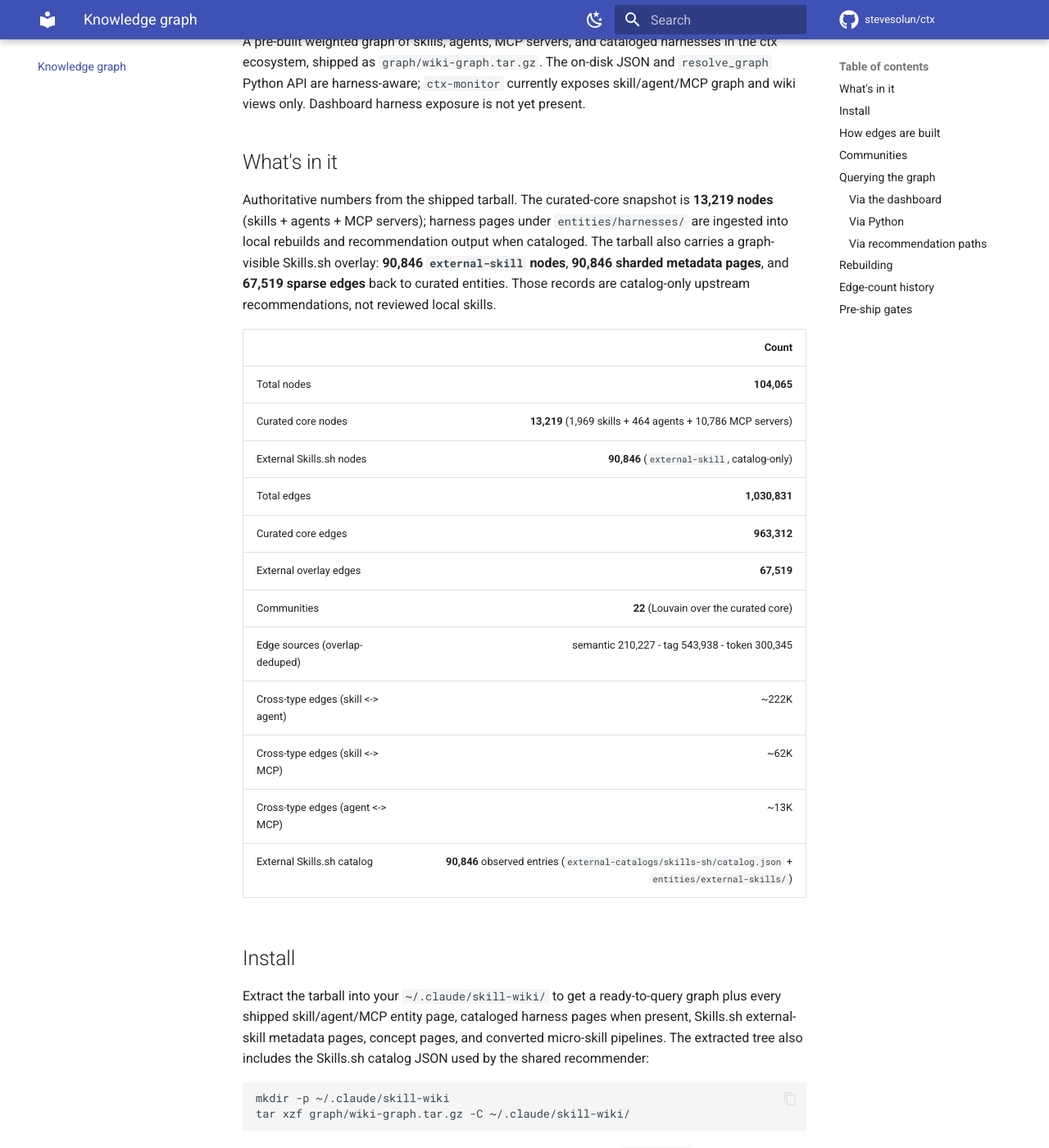
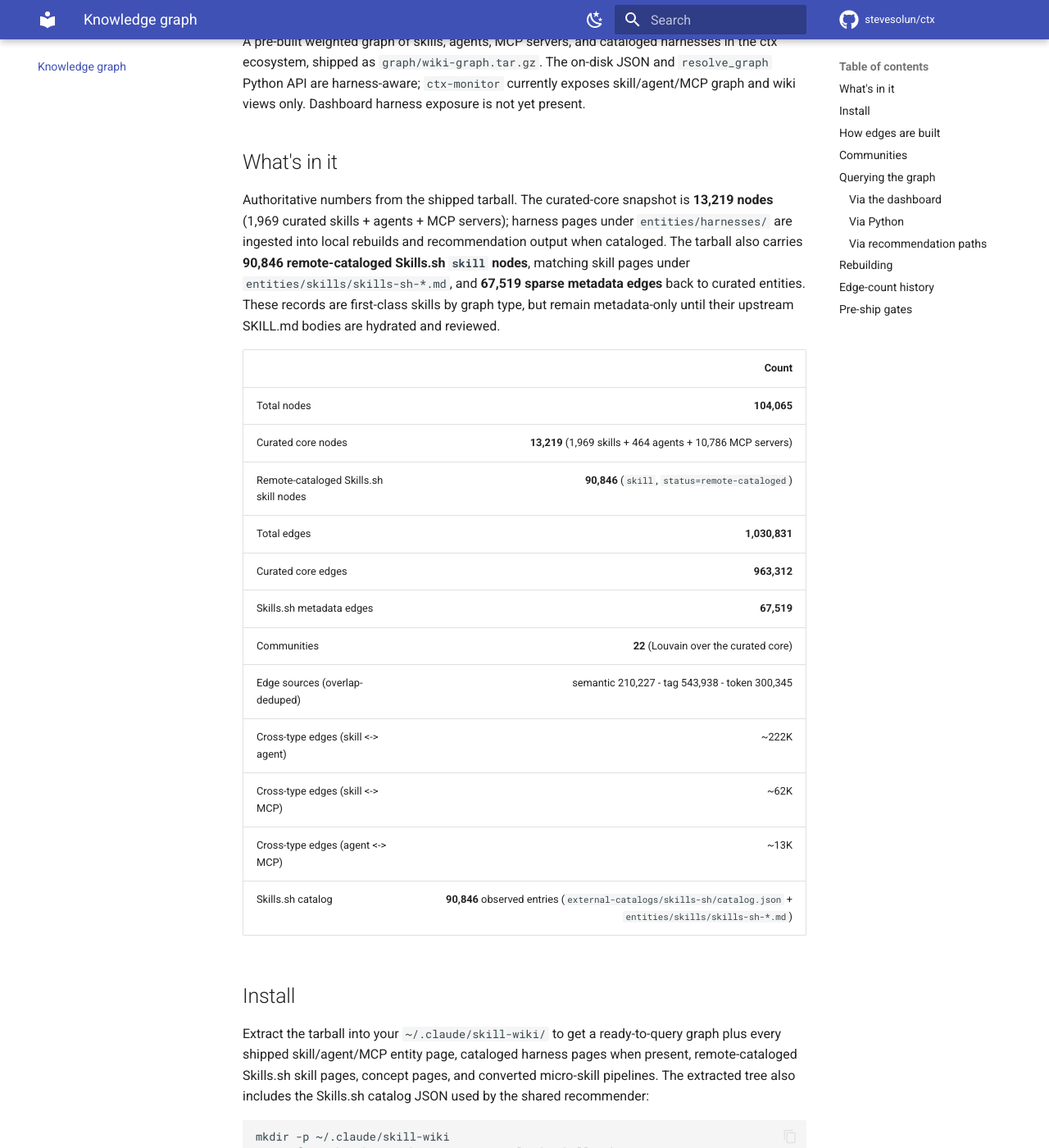
Before and after one commit to stevesolun/ctx, an MkDocs documentation site: the page built from docs/knowledge-graph.md, in a window 1280 px wide and 1400 px high, scrolled down 190 px. Shown: the whole window at 82% size. Built offline with MkDocs 1.6.1 and Material for MkDocs 9.7.7, drawn with Linux system fonts in a browser that asks for light colours; comment, search, counter and statistics services are not loaded; some of the changed text lies outside the part shown.

Commit message:
Promote Skills.sh catalog to skill nodes

```diff
--- a/docs/knowledge-graph.md
+++ b/docs/knowledge-graph.md
@@ -9,34 +9,35 @@ only. Dashboard harness exposure is not yet present.
 ## What's in it
 
 Authoritative numbers from the shipped tarball. The curated-core snapshot
-is **13,219 nodes** (skills + agents + MCP servers); harness pages under
-`entities/harnesses/` are ingested into local rebuilds and recommendation
-output when cataloged. The tarball also carries a graph-visible Skills.sh
-overlay: **90,846 `external-skill` nodes**, **90,846 sharded metadata
-pages**, and **67,519 sparse edges** back to curated entities. Those
-records are catalog-only upstream recommendations, not reviewed local
-skills.
+is **13,219 nodes** (1,969 curated skills + agents + MCP servers); harness
+pages under `entities/harnesses/` are ingested into local rebuilds and
+recommendation output when cataloged. The tarball also carries **90,846
+remote-cataloged Skills.sh `skill` nodes**, matching skill pages under
+`entities/skills/skills-sh-*.md`, and **67,519 sparse metadata edges** back
+to curated entities. These records are first-class skills by graph type,
+but remain metadata-only until their upstream SKILL.md bodies are hydrated
+and reviewed.
 
 | | Count |
 |---|---:|
 | Total nodes | **104,065** |
 | Curated core nodes | **13,219** (1,969 skills + 464 agents + 10,786 MCP servers) |
-| External Skills.sh nodes | **90,846** (`external-skill`, catalog-only) |
+| Remote-cataloged Skills.sh skill nodes | **90,846** (`skill`, `status=remote-cataloged`) |
 | Total edges | **1,030,831** |
 | Curated core edges | **963,312** |
-| External overlay edges | **67,519** |
+| Skills.sh metadata edges | **67,519** |
 | Communities | **22** (Louvain over the curated core) |
 | Edge sources (overlap-deduped) | semantic 210,227 - tag 543,938 - token 300,345 |
 | Cross-type edges (skill <-> agent) | ~222K |
 | Cross-type edges (skill <-> MCP) | ~62K |
 | Cross-type edges (agent <-> MCP) | ~13K |
-| External Skills.sh catalog | **90,846** observed entries (`external-catalogs/skills-sh/catalog.json` + `entities/external-skills/`) |
+| Skills.sh catalog | **90,846** observed entries (`external-catalogs/skills-sh/catalog.json` + `entities/skills/skills-sh-*.md`) |
 
 ## Install
 
 Extract the tarball into your `~/.claude/skill-wiki/` to get a
 ready-to-query graph plus every shipped skill/agent/MCP entity page,
-cataloged harness pages when present, Skills.sh external-skill metadata
+cataloged harness pages when present, remote-cataloged Skills.sh skill
 pages, concept pages, and converted micro-skill pipelines. The extracted
 tree also includes the Skills.sh catalog JSON used by the shared
 recommender:
@@ -143,13 +144,13 @@ The graph backs two recommendation paths:
 - Free-text recommendation surfaces (`ctx.recommend_bundle`, MCP
   `ctx__recommend_bundle`, generic harness tools, and Claude Code hook
   suggestions) share `ctx.core.resolve.recommendations.recommend_by_tags`.
-  That engine ranks skills, agents, MCP servers, harnesses, and
-  `external-skill` nodes by slug-token matches, tag overlap, graph
-  degree, and semantic-cache signals when available. Skills.sh results
-  carry `external_catalog`, `detail_url`, `install_command`, duplicate
+  That engine ranks skills, agents, MCP servers, and harnesses by
+  slug-token matches, tag overlap, graph degree, and semantic-cache
+  signals when available. Skills.sh results are `skill` nodes with
+  `source_catalog=skills.sh`, `detail_url`, `install_command`, duplicate
   hints, and metadata-only quality/security signals. If an older
-  extracted wiki has the Skills.sh catalog JSON but no external graph
-  nodes, the same recommender falls back to the catalog file.
+  extracted wiki has the Skills.sh catalog JSON but no graph nodes for
+  those records, the same recommender falls back to the catalog file.
 - Repository scans still start from stack detections and installed-entity
   availability. `resolve_skills.resolve()` maps detected languages,
   frameworks, infrastructure, and tools through the shared stack matrix, then
@@ -183,7 +184,7 @@ if your hook config does not include those paths.
 | v0.6.0 | 454,719 | Threshold raised to 500, multi-line YAML lists parsed, slug-token pseudo-tags added. |
 | v0.7.x | 847,207 | Pulsemcp ingest added 10,786 MCP server nodes; sentence-embedding semantic edges added. |
 | 2026-04-27 (this release) | **963,068** | +21 mattpocock skills, +156 designdotmd designs (+106,702 edges); patch-path bug fixed (graphify now forces full rebuild when prior graph has 0 semantic edges but current run computed semantic pairs); community detection switched from CNM to Louvain. |
-| 2026-04-29 Skills.sh overlay | **1,030,831** | +90,846 catalog-only `external-skill` nodes, +90,846 external metadata pages, and +67,519 sparse duplicate/tag edges to the curated graph. |
+| 2026-04-29 Skills.sh remote-cataloged pass | **1,030,831** | +90,846 first-class `skill` nodes, +90,846 skill pages, and +67,519 sparse duplicate/tag metadata edges to the curated graph. Full-body semantic edges are intentionally deferred to the hydration pass. |
 
 The full audit history lives in `CHANGELOG.md`. The current build is
 fully reproducible from the wiki content.
```
Also changed, not shown: README.md (+4 -4 lines), docs/dashboard.md (+4 -4 lines), docs/entity-onboarding.md (+4 -4 lines), docs/index.md (+12 -12 lines), graph/README.md (+10 -11 lines), 5 other files.
